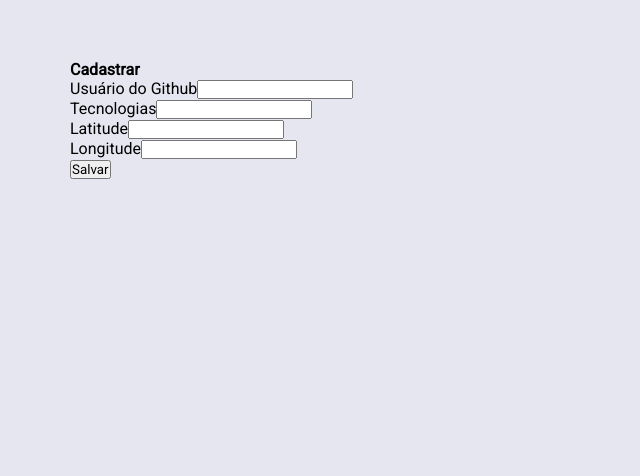
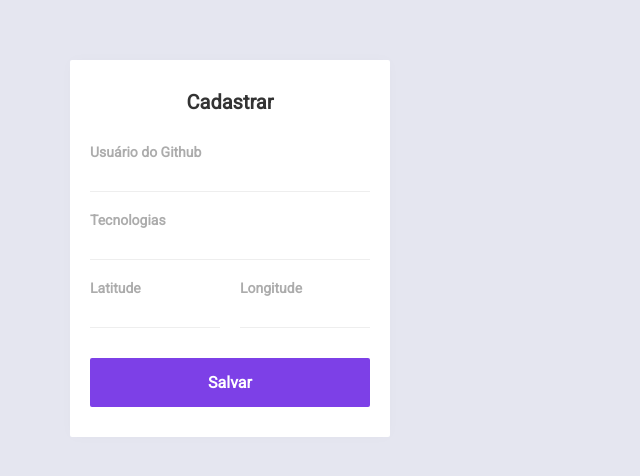
Before and after one commit to artvinicius/AppLocalizarDeve, a React (Create React App) app in the folder web/: page / in a window 1280 px wide. Shown: the top 476 px of the page, without its empty margins (0-640 px from the left). Built offline with nearby package versions, Linux system fonts and the light colour scheme.

Commit message:
Adicione Sidebar - Tela Cadastro

```diff
--- a/web/src/App.js
+++ b/web/src/App.js
@@ -2,6 +2,7 @@
 
 import './global.css';
 import './App.css';
+import './Sidebar.css';
 
 function App() {
   return (
@@ -10,7 +11,7 @@
         <strong>Cadastrar</strong>
         <form>
         <div class="input-block">
-          <label htmlFor="github_username">Usuário do Github</label>
+          <label htmlFor="github_username">Usuário do Github </label>
           <input name="github_username" id="username_github" required></input>
         </div>
 
@@ -19,9 +20,9 @@
           <input name="techs" id="techs" required></input>
         </div>
 
-        <div classname="input-group">
-        <div class="input-block">
-          <label htmlFor="latitude">Latitude</label>
+        <div className="input-group">
+            <div className="input-block">
+              <label htmlFor="latitude">Latitude</label>
           <input name="latitude" id="latitude" required></input>
         </div>
 
@@ -31,7 +32,7 @@
         </div>
         </div>
 
-        <button type="submit">Salvar</button>
+        <button type="submit"> Salvar</button>
         </form>
       </aside>
       <main>
--- a/web/src/Sidebar.css
+++ b/web/src/Sidebar.css
@@ -0,0 +1,67 @@
+aside {
+    width: 320px;
+    background: #FFF;
+    box-shadow: 0 0 14px 0 rgba(0, 0, 0, 0.02);
+    border-radius: 2px;
+    padding: 30px 20px;
+}
+
+aside strong {
+    font-size: 20px;
+    text-align: center;
+    display: block;
+    color: #333;
+}
+
+aside form {
+    margin-top: 30px;
+}
+
+aside form .input-block+.input-block {
+    margin-top: 20px;
+}
+
+aside form .input-group {
+    margin-top: 20px;
+    display: grid;
+    gap: 20px;
+    grid-template-columns: 1fr 1fr;
+}
+
+aside form .input-group .input-block {
+    margin-top: 0;
+}
+
+aside form .input-block label {
+    color: #ACACAC;
+    font-size: 14px;
+    font-weight: bold;
+    display: block;
+}
+
+aside form .input-block input {
+    width: 100%;
+    height: 32px;
+    font-size: 14px;
+    color: #666;
+    border: 0;
+    border-bottom: 1px solid #eeeeee;
+}
+
+aside form button[type=submit] {
+    width: 100%;
+    border: 0;
+    margin-top: 30px;
+    background: #7d40e7;
+    border-radius: 2px;
+    padding: 15px 20px;
+    font-size: 16px;
+    font-weight: bold;
+    color: #FFF;
+    cursor: pointer;
+    transition: background 0.5s;
+}
+
+aside form button[type=submit]:hover {
+    background: #6931ca;
+}
```
